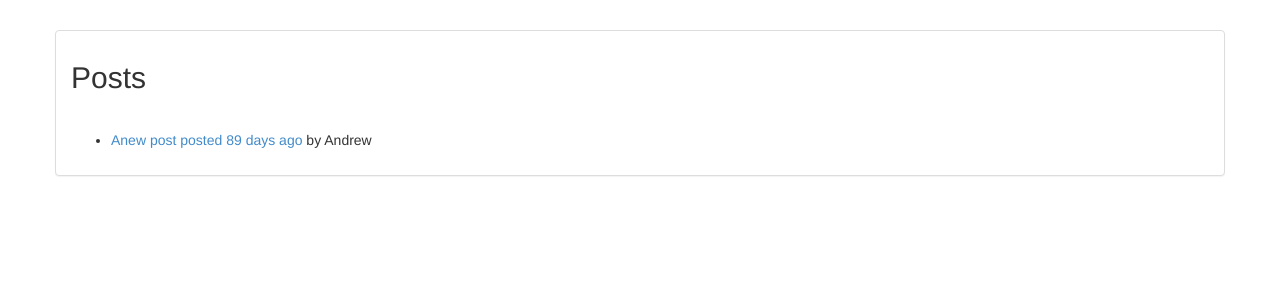
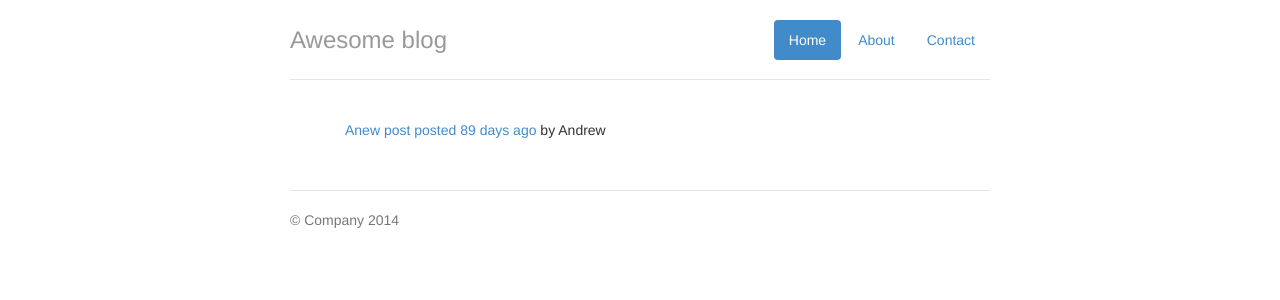
Before and after one commit to chrisgeorge/blog, a Django app: page /posts/ in a window 1280 px wide. Shown: the top 300 px of the page. Run offline with Django 3.2, Linux system fonts and the light colour scheme; data comes from the database, SQL or seed files in the repository; some libraries are stand-ins or nearby versions.

Commit message:
add url conf in the posts app

```diff
--- a/blog/urls.py
+++ b/blog/urls.py
@@ -1,8 +1,10 @@
 from django.conf.urls import patterns, include, url
 from django.contrib import admin
 from posts.views.post_view import ListPosts
+from posts.urls import urlpatterns as posts_urls
+
+admin.autodiscover()
 
 urlpatterns = patterns('',
-    url(r'^posts/$', ListPosts.as_view(), name="posts_list"),
     url(r'^admin/', include(admin.site.urls)),
-)
+) + posts_urls
--- a/posts/static/css/app.css
+++ b/posts/static/css/app.css
@@ -1,3 +1,79 @@
-.container{
-	margin-top: 30px;
- }
+/* Space out content a bit */
+body {
+  padding-top: 20px;
+  padding-bottom: 20px;
+}
+
+/* Everything but the jumbotron gets side spacing for mobile first views */
+.header,
+.marketing,
+.footer {
+  padding-right: 15px;
+  padding-left: 15px;
+}
+
+/* Custom page header */
+.header {
+  border-bottom: 1px solid #e5e5e5;
+}
+/* Make the masthead heading the same height as the navigation */
+.header h3 {
+  padding-bottom: 19px;
+  margin-top: 0;
+  margin-bottom: 0;
+  line-height: 40px;
+}
+
+/* Custom page footer */
+.footer {
+  padding-top: 19px;
+  color: #777;
+  border-top: 1px solid #e5e5e5;
+}
+
+/* Customize container */
+@media (min-width: 768px) {
+  .container {
+    max-width: 730px;
+  }
+}
+.container-narrow > hr {
+  margin: 30px 0;
+}
+
+/* Main marketing message and sign up button */
+.jumbotron {
+  text-align: center;
+  border-bottom: 1px solid #e5e5e5;
+}
+.jumbotron .btn {
+  padding: 14px 24px;
+  font-size: 21px;
+}
+
+/* Supporting marketing content */
+.marketing {
+  margin: 40px 0;
+}
+.marketing p + h4 {
+  margin-top: 28px;
+}
+
+/* Responsive: Portrait tablets and up */
+@media screen and (min-width: 768px) {
+  /* Remove the padding we set earlier */
+  .header,
+  .marketing,
+  .footer {
+    padding-right: 0;
+    padding-left: 0;
+  }
+  /* Space out the masthead */
+  .header {
+    margin-bottom: 30px;
+  }
+  /* Remove the bottom border on the jumbotron for visual effect */
+  .jumbotron {
+    border-bottom: 0;
+  }
+}
--- a/posts/templates/base/layout.html
+++ b/posts/templates/base/layout.html
@@ -9,14 +9,24 @@
     <link rel="stylesheet" href="{{ STATIC_URL }}/css/app.css" type="text/css" media="all">
 </head>
 <body>
-<div  class="container">
-    <div id="content">
-        <div class="row">
-            {% block content %}
-            {% endblock %}
-        </div>
-        <div id="push"></div>
-    </div>
-</div>
+    <div class="container">
+      <div class="header">
+        <ul class="nav nav-pills pull-right" role="tablist">
+          <li role="presentation" class="active"><a href="#">Home</a></li>
+          <li role="presentation"><a href="#">About</a></li>
+          <li role="presentation"><a href="#">Contact</a></li>
+        </ul>
+        <h3 class="text-muted">Awesome blog</h3>
+      </div>
+
+      <div class="row marketing">
+      {% block content %}{% endblock %}
+      </div>
+
+      <div class="footer">
+        <p>© Company 2014</p>
+      </div>
+
+    </div> <!-- /container -->
 </body>
 </html>
--- a/posts/templates/post/index.html
+++ b/posts/templates/post/index.html
@@ -1,17 +1,10 @@
 {% extends 'base/layout.html' %}
 {% block content %}
-<div class='panel panel-default'>
-<div class="panel-header">
-	<h2 class="panel-heading">
-		Posts
-	</h2>
-</div>
-	<div class="panel-body">
+  <div class="col-lg-12">
 		<ul>
 			{% for post in post_list %}
-			<li><a href=""> {{ post.title}} {{ post.created_at }} </a> by {{ post.author }}</li>
+				<p><a href=""> {{ post.title}} {{ post.created_at }} </a> by {{ post.author }}</p>
 			{% endfor%}
 		</ul>
 	</div>
-	</div>
 {% endblock %}
--- /dev/null
+++ b/posts/urls.py
@@ -0,0 +1,7 @@
+from django.conf.urls import patterns, include, url
+from posts.views.post_view import ListPosts
+
+urlpatterns = patterns('',
+    url(r'^$', ListPosts.as_view(), name="home"),
+    url(r'^posts/$', ListPosts.as_view(), name="posts_list"),
+)
```
